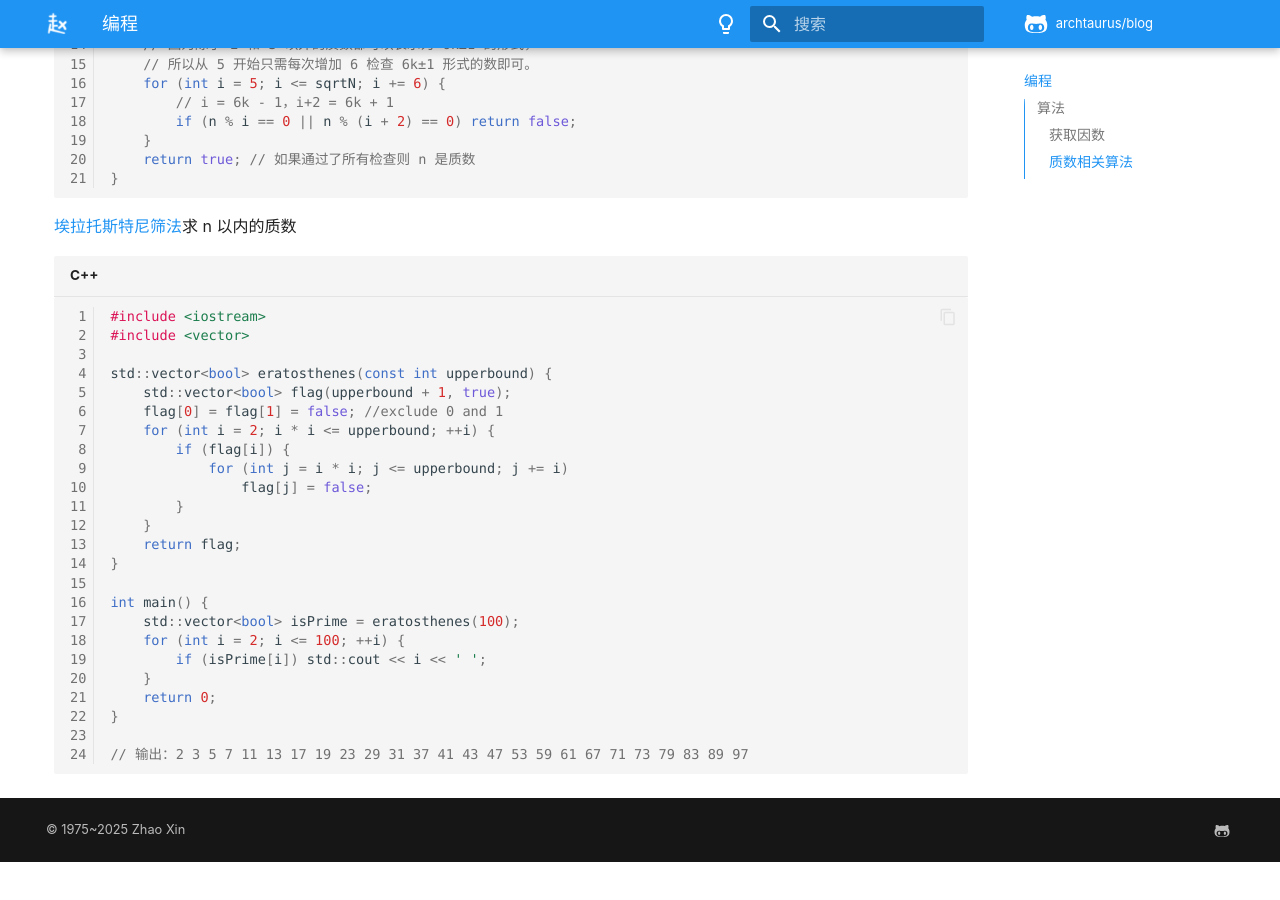
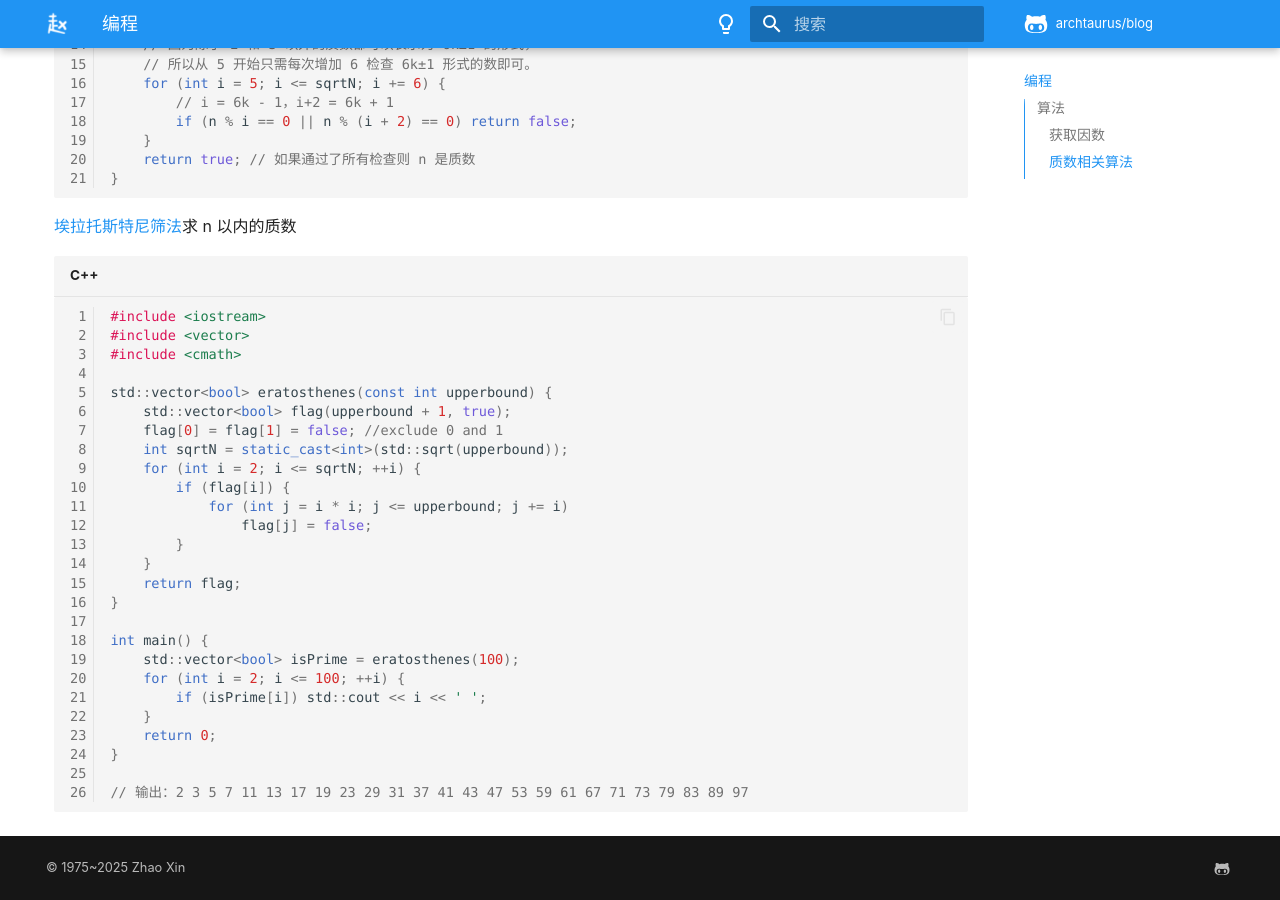
Before and after one commit to archtaurus/blog, an MkDocs documentation site: the page built from docs/code.md, in a window 1280 px wide and 900 px high, scrolled down 1302 px. Built offline with MkDocs 1.6.1 and Material for MkDocs 9.7.7, drawn with Linux system fonts in a browser that asks for light colours; some web fonts are replaced; comment, search, counter and statistics services are not loaded; before the commit the page ends 2164 px from its top, so only the background shows below that.

Commit message:
小修改

````diff
--- a/docs/code.md
+++ b/docs/code.md
@@ -68,11 +68,13 @@ bool isPrime(const int n) {
 ```c++
 #include <iostream>
 #include <vector>
+#include <cmath>
 
 std::vector<bool> eratosthenes(const int upperbound) {
 	std::vector<bool> flag(upperbound + 1, true);
 	flag[0] = flag[1] = false; //exclude 0 and 1
-	for (int i = 2; i * i <= upperbound; ++i) {
+    int sqrtN = static_cast<int>(std::sqrt(upperbound));
+	for (int i = 2; i <= sqrtN; ++i) {
 		if (flag[i]) {
 			for (int j = i * i; j <= upperbound; j += i)
 				flag[j] = false;
````
